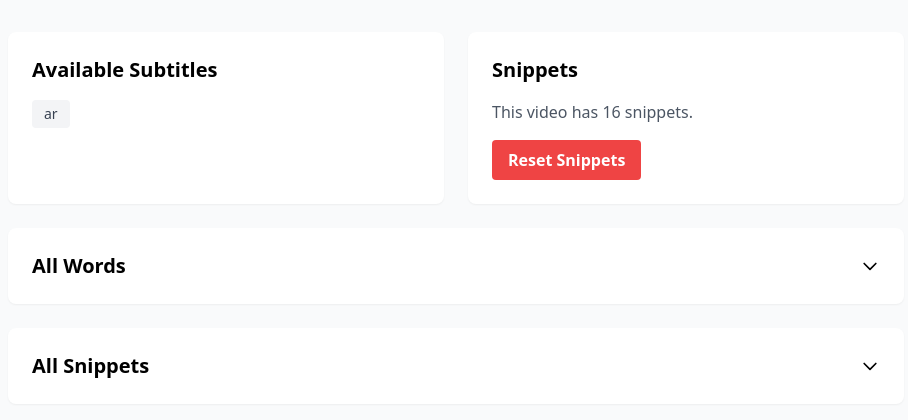
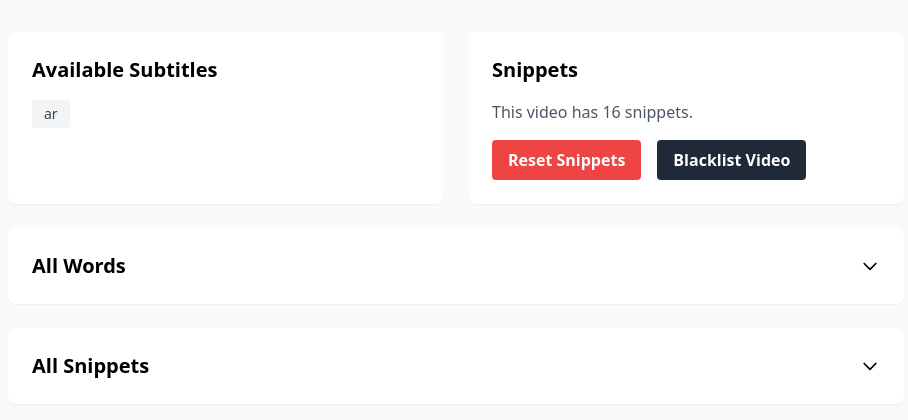
Before and after one commit to koljapluemer/snipvocab, a Django app: page /cms/videos/1Ov6_gO7unY/ in a window 1280 px wide. Shown: the part 708-1128 px from the top of the page, without its empty margins (184-1092 px from the left). Run offline with Django 5.2, Linux system fonts and the light colour scheme; data comes from the database, SQL or seed files in the repository; some libraries are stand-ins or nearby versions.

Commit message:
allow blacklisting in cms

```diff
--- a/backend/cms/templates/video_details.html
+++ b/backend/cms/templates/video_details.html
@@ -20,7 +20,7 @@
         </div>
 
         <!-- Video Player -->
-        <div class="mb-8">
+        <div class="mb-8 {% if video.status == 'blacklisted' %}opacity-50{% endif %}">
             <div class="relative pb-[56.25%]">
                 <iframe
                     class="absolute top-0 left-0 w-full h-full"
@@ -89,6 +89,34 @@
                             {% csrf_token %}
                             <button type="submit" class="bg-red-500 hover:bg-red-700 text-white font-bold py-2 px-4 rounded">
                                 Reset Snippets
+                            </button>
+                        </form>
+                    {% endif %}
+
+                    {% if video.status != 'blacklisted' %}
+                        <form action="{% url 'blacklist_video' video.youtube_id %}" method="post">
+                            {% csrf_token %}
+                            <button type="submit" class="bg-gray-800 hover:bg-gray-900 text-white font-bold py-2 px-4 rounded">
+                                Blacklist Video
+                            </button>
+                        </form>
+                    {% endif %}
+
+                    {% if video.status == 'blacklisted' %}
+                        <form action="{% url 'update_video_statuses' %}" method="post" class="flex items-center gap-2">
+                            {% csrf_token %}
+                            <input type="hidden" name="status_{{ video.youtube_id }}" value="needs_review">
+                            <select name="status_{{ video.youtube_id }}" class="border rounded px-3 py-2">
+                                <option value="needs_review">Needs Review</option>
+                                <option value="shortlisted">Shortlisted</option>
+                                <option value="longlisted">Longlisted</option>
+                                <option value="not_relevant">Not Relevant</option>
+                                <option value="snippets_generated">Snippets Generated</option>
+                                <option value="snippets_and_translations_generated">Snippets and Translations Generated</option>
+                                <option value="live">Live</option>
+                            </select>
+                            <button type="submit" class="bg-green-500 hover:bg-green-700 text-white font-bold py-2 px-4 rounded">
+                                Change Status
                             </button>
                         </form>
                     {% endif %}
--- a/backend/cms/urls.py
+++ b/backend/cms/urls.py
@@ -18,4 +18,5 @@ urlpatterns = [
     path('generate-snippets-all/', views.generate_snippets_for_all_shortlisted, name='generate_snippets_all'),
     path('generate-translations-all/', views.generate_translations_for_all_snippets, name='generate_translations_all'),
     path('bulk-check-subtitles/', views.bulk_check_subtitles, name='bulk_check_subtitles'),
+    path('video/<str:youtube_id>/blacklist/', views.blacklist_video, name='blacklist_video'),
 ]
--- a/backend/cms/views.py
+++ b/backend/cms/views.py
@@ -725,3 +725,18 @@ def bulk_check_subtitles(request):
         messages.error(request, f"Error checking subtitles: {str(e)}")
 
     return redirect('actions')
+
+@require_http_methods(["POST"])
+def blacklist_video(request, youtube_id):
+    """View to blacklist a video"""
+    try:
+        video = Video.objects.get(youtube_id=youtube_id)
+        video.status = VideoStatus.BLACKLISTED
+        video.save()
+        messages.success(request, "Video has been blacklisted successfully.")
+    except Video.DoesNotExist:
+        messages.error(request, "Video not found.")
+    except Exception as e:
+        messages.error(request, f"Error blacklisting video: {str(e)}")
+
+    return redirect('video_details', youtube_id=youtube_id)
```
